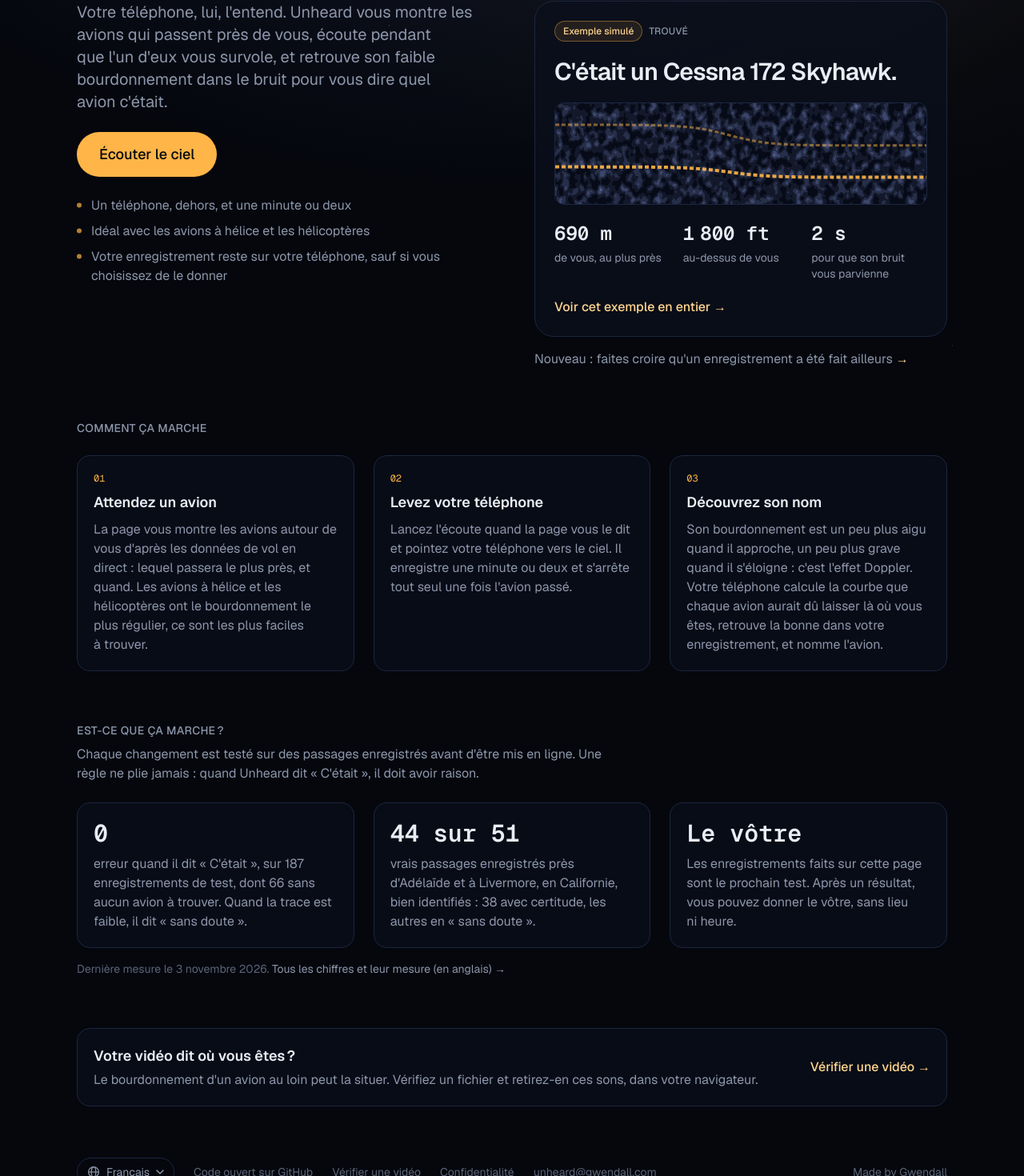
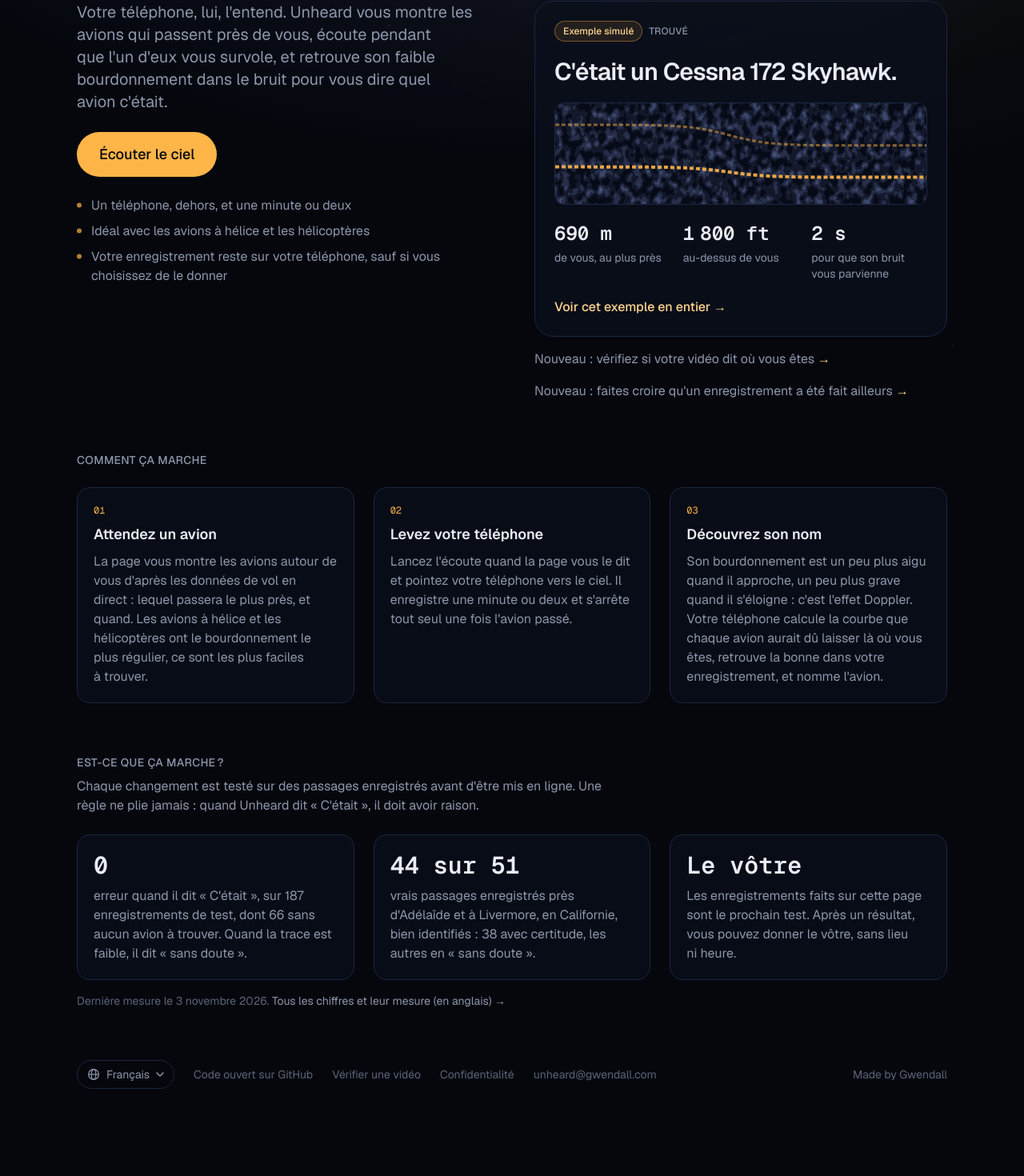
Before and after one commit to gwendall/unheard, a Next.js app: page /fr in a window 1280 px wide. Shown: the part 224-1694 px from the top of the page at 80% size. After the commit the page ends 1625 px from the top, so only its background shows below. Built offline with nearby package versions, Linux system fonts and the light colour scheme.

Commit message:
Check: a quiet line under the home's example, the somewhere-else page as the second way out
Co-Authored-By: Claude Opus 5.5 <noreply@anthropic.com>

```diff
--- a/app/[lang]/check/page.tsx
+++ b/app/[lang]/check/page.tsx
@@ -1,6 +1,6 @@
 import type { Metadata } from "next";
 import { Check } from "@/components/Check";
-import { alternates, messages, type Locale } from "@/lib/i18n";
+import { alternates, LANGUAGES, messages, pathFor, type Locale } from "@/lib/i18n";
 
 // Does a video give away where it was made? The faint tone of a propeller plane in its sound,
 // matched to flight data, can place it. This page finds those tones in a file and takes them out,
@@ -9,7 +9,14 @@ import { alternates, messages, type Locale } from "@/lib/i18n";
 export async function generateMetadata({ params }: PageProps<"/[lang]/check">): Promise<Metadata> {
   const lang = (await params).lang as Locale;
   const { meta } = await messages(lang);
-  return { title: meta.checkTitle, description: meta.checkDescription, alternates: alternates(lang, "/check") };
+  return {
+    title: meta.checkTitle,
+    description: meta.checkDescription,
+    alternates: alternates(lang, "/check"),
+    // The layout's image (app/[lang]/opengraph-image.tsx) stays; the rest of these objects is replaced, not merged.
+    openGraph: { type: "website", siteName: "Unheard", locale: LANGUAGES[lang].og, title: meta.checkTitle, description: meta.checkDescription },
+    twitter: { card: "summary_large_image", title: meta.checkTitle, description: meta.checkDescription },
+  };
 }
 
 export default async function CheckPage({ params }: PageProps<"/[lang]/check">) {
@@ -25,7 +32,7 @@ export default async function CheckPage({ params }: PageProps<"/[lang]/check">)
           {t.private}
         </p>
       </header>
-      <Check />
+      <Check elsewhere={pathFor(lang, "/somewhere-else")} />
       <section className="flex flex-col gap-3" aria-labelledby="scope">
         <h2 id="scope" className="text-sm font-medium tracking-wide text-mute uppercase">
           {t.scope.title}
--- a/app/[lang]/page.tsx
+++ b/app/[lang]/page.tsx
@@ -66,24 +66,6 @@ export default async function Home({ params }: PageProps<"/[lang]">) {
           </a>
         </p>
       </section>
-      <section className="mx-auto w-full max-w-6xl px-5 pb-16 sm:px-8">
-        <Link
-          href={pathFor(lang, "/check")}
-          className="group flex flex-col gap-3 rounded-2xl border border-line bg-deep/70 p-5 transition hover:border-mute sm:flex-row sm:items-center sm:justify-between sm:gap-8"
-          data-testid="check-link"
-        >
-          <span className="flex flex-col gap-1">
-            <span className="text-lg font-semibold text-balance">{t.check.home.title}</span>
-            <span className="text-pretty text-mute">{t.check.home.text}</span>
-          </span>
-          <span className="shrink-0 font-medium text-amber-soft">
-            {t.check.home.link}{" "}
-            <span aria-hidden className="inline-block transition group-hover:translate-x-1">
-              →
-            </span>
-          </span>
-        </Link>
-      </section>
       <footer className="mx-auto mt-auto flex w-full max-w-6xl flex-wrap items-center gap-x-6 gap-y-3 px-5 pb-10 text-sm text-faint sm:px-8">
         <LanguageMenu current={lang} label={t.nav.language} full />
         <a href={REPO} className="transition hover:text-ink">
--- a/components/Hero.tsx
+++ b/components/Hero.tsx
@@ -48,6 +48,12 @@ export function Hero({ onListen, onExample, error, qr }: { onListen: () => void;
         </div>
         <div className="flex flex-col gap-4">
           <ExampleCard onOpen={onExample} />
+          <Link href={pathFor(locale, "/check")} className="group w-fit text-pretty text-mute transition hover:text-ink" data-testid="check-link">
+            {m.check.link}{" "}
+            <span aria-hidden className="inline-block text-amber-soft transition group-hover:translate-x-1">
+              →
+            </span>
+          </Link>
           <Link href={pathFor(locale, "/somewhere-else")} className="group w-fit text-pretty text-mute transition hover:text-ink" data-testid="elsewhere-link">
             {m.elsewhere.link}{" "}
             <span aria-hidden className="inline-block text-amber-soft transition group-hover:translate-x-1">
--- a/messages/en.json
+++ b/messages/en.json
@@ -358,10 +358,6 @@
       "yes": "We look for the hum of propeller planes and helicopters, 40 to 400 Hz, whose pitch falls as they pass: the tone that can place a recording on flight data.",
       "no": "We do not look for jets yet (in our tests on real recordings we missed all four), for the hum of the power grid (ENF), which can date a recording, or for anything else a video shows or says."
     },
-    "home": {
-      "title": "Does your video give away where you are?",
-      "text": "The hum of a plane in the background can place it. Check a file and take those tones out, in your browser.",
-      "link": "Check a video"
-    }
+    "link": "New: check whether your video gives away where you are"
   }
 }
--- a/messages/fr.json
+++ b/messages/fr.json
@@ -361,10 +361,6 @@
       "yes": "Nous cherchons le bourdonnement des avions à hélice et des hélicoptères, de 40 à 400 Hz, dont la hauteur baisse à leur passage : le son qui peut situer un enregistrement grâce aux données de vol.",
       "no": "Nous ne cherchons pas encore les avions à réaction (dans nos tests sur de vrais enregistrements, nous les avons manqués tous les quatre), ni le ronflement du réseau électrique (ENF), qui peut dater un enregistrement, ni rien de ce qu'une vidéo montre ou dit d'autre."
     },
-    "home": {
-      "title": "Votre vidéo dit où vous êtes ?",
-      "text": "Le bourdonnement d'un avion au loin peut la situer. Vérifiez un fichier et retirez-en ces sons, dans votre navigateur.",
-      "link": "Vérifier une vidéo"
-    }
+    "link": "Nouveau : vérifiez si votre vidéo dit où vous êtes"
   }
 }
```
